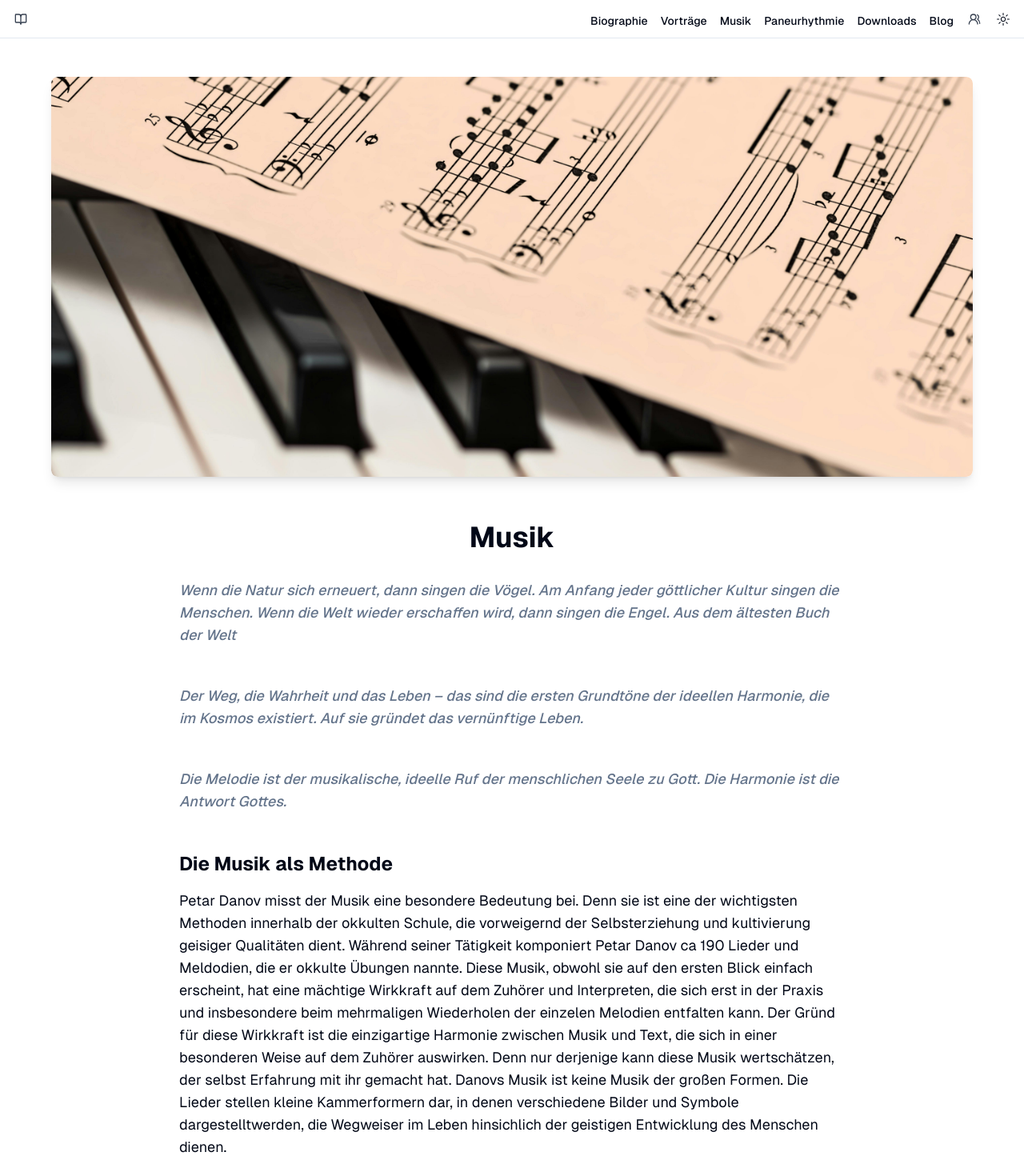
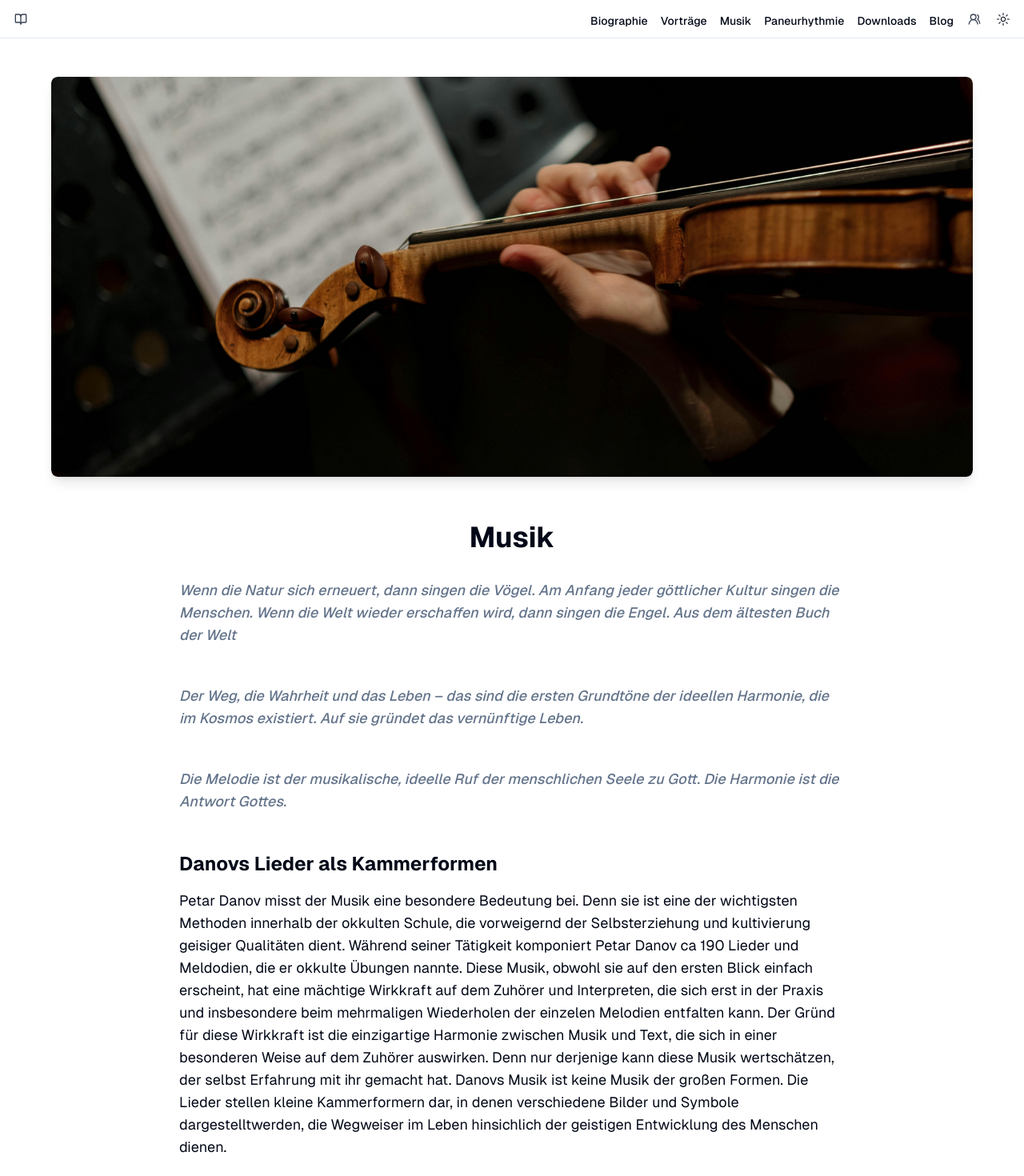
Before and after one commit to mkireva/beinsa-project, a Next.js app: page /music in a window 1280 px wide. Shown: the top 1470 px of the page at 80% size. Built offline with nearby package versions, Linux system fonts and the light colour scheme.

Commit message:
fix: music

```diff
--- a/src/app/(rs)/music/page.tsx
+++ b/src/app/(rs)/music/page.tsx
@@ -23,7 +23,7 @@ const lectureSections: Section[] = [
     ],
   },
   {
-    title: "Die Musik als Methode",
+    title: "Danovs Lieder als Kammerformen",
     content: [
       "Petar Danov misst der Musik eine besondere Bedeutung bei. Denn sie ist eine der wichtigsten Methoden innerhalb der okkulten Schule, die vorweigernd der Selbsterziehung und kultivierung geisiger Qualitäten dient. Während seiner Tätigkeit komponiert Petar Danov ca 190 Lieder und Meldodien, die er okkulte Übungen nannte. Diese Musik, obwohl sie auf den ersten Blick einfach erscheint, hat eine mächtige Wirkkraft auf dem Zuhörer und Interpreten, die sich erst in der Praxis und insbesondere beim mehrmaligen Wiederholen der einzelen Melodien entfalten kann. Der Gründ für diese Wirkkraft ist die einzigartige Harmonie zwischen Musik und Text, die sich in einer besonderen Weise auf dem Zuhörer auswirken. Denn nur derjenige kann diese Musik wertschätzen, der selbst Erfahrung mit ihr gemacht hat. Danovs Musik ist keine Musik der großen Formen. Die Lieder stellen kleine Kammerformern dar, in denen verschiedene Bilder und Symbole dargestelltwerden, die Wegweiser im Leben hinsichlich der geistigen Entwicklung des Menschen dienen.",
     ],
@@ -46,7 +46,7 @@ export default function Musik() {
               <Image
                 priority
                 fill
-                src={"/images/music-beinsa.jpg"}
+                src={"/images/violine.jpg"}
                 alt={"Beisa Duno"}
                 className="rounded-lg object-cover transition-transform duration-500 group-hover:scale-110"
                 sizes="(max-width: 768px) 100vw, 1200px"
```
Also changed, not shown: public/images/violine.jpg (added).
